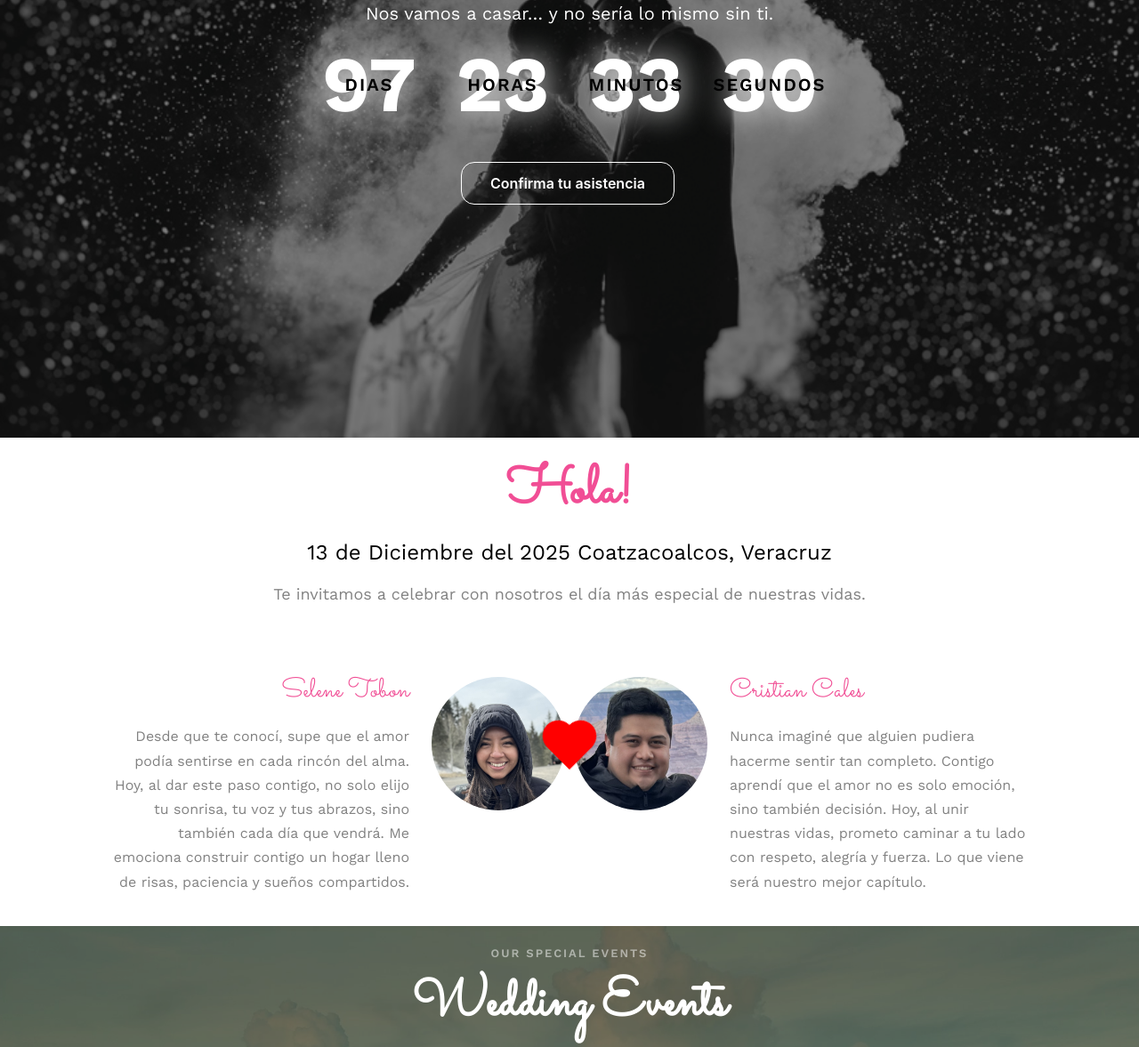
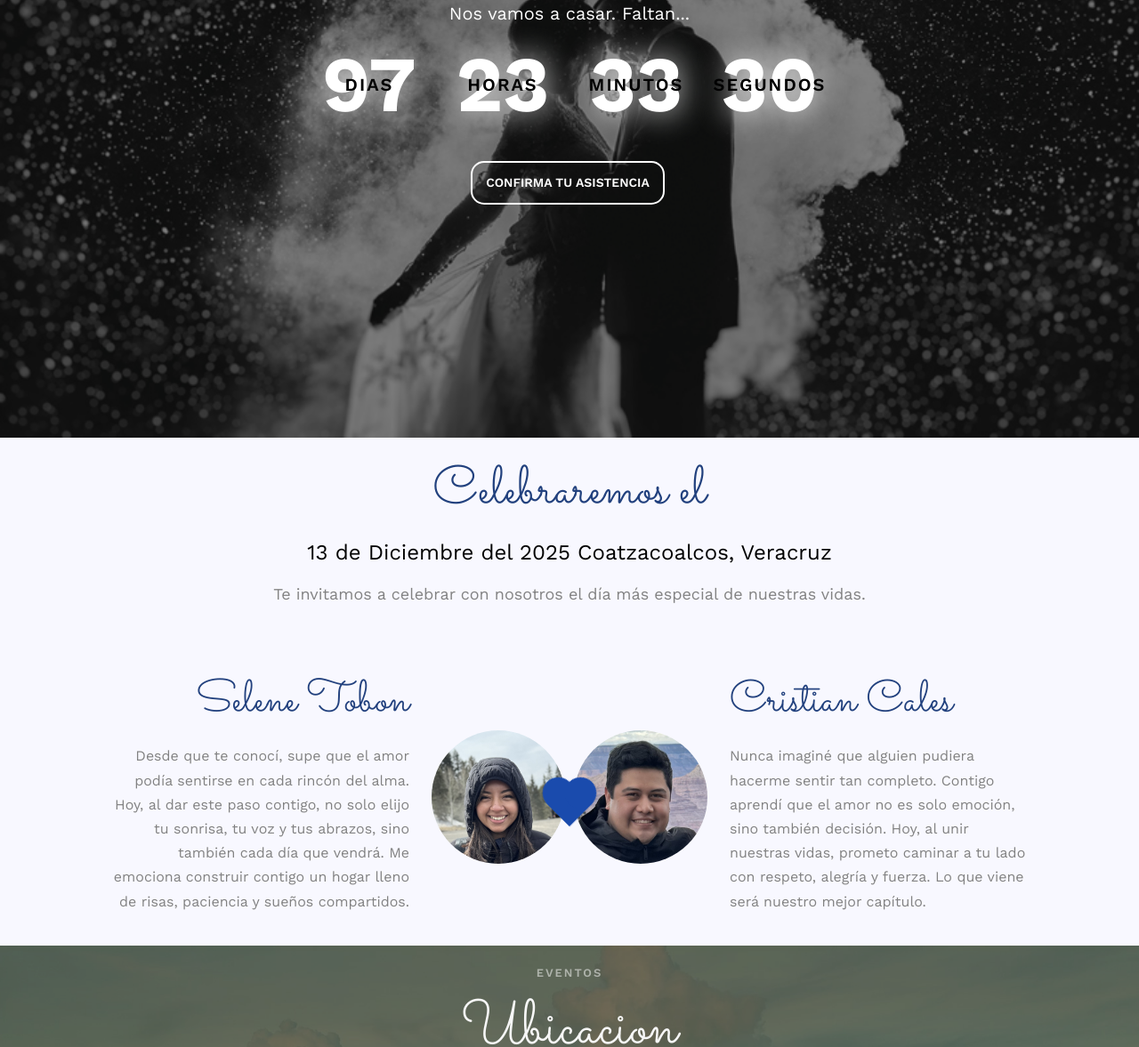
Before and after one commit to LuisTob0n/selene, a plain HTML site: page index.html in a window 1280 px wide. Shown: the part 408-1585 px from the top of the page at 89% size. Drawn offline with nearby package versions, Linux system fonts and the light colour scheme.

Commit message:
Pre Alpha v0.0.3 Modificacdo color texto y alineado de elementos

```diff
--- a/css/style.css
+++ b/css/style.css
@@ -16,7 +16,7 @@ body {
   font-size: 16px;
   line-height: 1.7;
   color: #828282;
-  background: #fff;
+  background: #F8F8FF !important;
 }
 
 #page {
@@ -389,10 +389,15 @@ h1, h2, h3, h4, h5, h6, figure {
   display: table;
   width: 100%;
 }
+
+/* Texto en ubicacion */
 #fh5co-counter .fh5co-heading h2,
 #fh5co-event .fh5co-heading h2 {
-  color: #fff;
-}
+  color: #f7f7f7;
+  font-size: 7rem;
+}
+
+/* Texto header en ubicacion */
 #fh5co-counter .fh5co-heading span,
 #fh5co-event .fh5co-heading span {
   color: rgba(255, 255, 255, 0.5);
@@ -916,16 +921,16 @@ form label {
 
 /* TEXTO SELENE Y CRISTIAN DEL HEADER */
 
+
+
 /* BOTONES HEADER */
 
 
-
-/* BOTON 1 RGB
-
+/* BOTON RGB
 #fh5co-header .display-tc .btn,
 #fh5co-counter .display-tc .btn,
 .fh5co-cover .display-tc .btn  {
-  padding: 0.6em 2em;
+  padding: 0.6em 1em;
   border: none;
   outline: none;
   color: rgb(255, 255, 255);
@@ -933,7 +938,7 @@ form label {
   cursor: pointer;
   position: relative;
   z-index: 0;
-  border-radius: 10px;
+  border-radius: 16px;
   user-select: none;
   -webkit-user-select: none;
   touch-action: manipulation;
@@ -966,7 +971,7 @@ form label {
   height: calc(100% + 4px);
   animation: glowing-button-85 20s linear infinite;
   transition: opacity 0.3s ease-in-out;
-  border-radius: 10px;
+  border-radius: 16px;
 }
 
 @keyframes glowing-button-85 {
@@ -992,17 +997,18 @@ form label {
   background: #222;
   left: 0;
   top: 0;
-  border-radius: 10px;
-}
- BOTON 1 RGB*/
-
+  border-radius: 16px;
+}
+*/
+
+/*BOTON 2
 #fh5co-header .display-tc .btn,
 #fh5co-counter .display-tc .btn,
 .fh5co-cover .display-tc .btn {
   appearance: none;
   background-color: transparent;
-  border: 0.1em solid #ffffff;
-  border-radius: 15px; /* más redondeado */
+  border: 0.16em solid #ffffff;
+  border-radius: 15px;
   box-sizing: border-box;
   color: #ffffff;
   cursor: pointer;
@@ -1011,7 +1017,7 @@ form label {
   font-size: 16px;
   font-weight: 600;
   line-height: normal;
-  min-height: 3em; /* más compacto que el original Uiverse */
+  min-height: 3em;
   min-width: 0;
   padding: 0.8em 2em;
   text-align: center;
@@ -1023,55 +1029,54 @@ form label {
   will-change: transform;
 }
 
-/* Hover */
 #fh5co-header .display-tc .btn:hover,
 #fh5co-counter .display-tc .btn:hover,
 .fh5co-cover .display-tc .btn:hover {
-  color: #fff;
-  background-color: #202020;
+  color: #000000;
+  background-color: white;
   box-shadow: rgba(0, 0, 0, 0.25) 0 8px 15px;
   transform: translateY(-2px);
   text-decoration: none;
   border: none;
 }
 
-/* Active */
+
 #fh5co-header .display-tc .btn:active,
 #fh5co-counter .display-tc .btn:active,
 .fh5co-cover .display-tc .btn:active {
   box-shadow: none;
   transform: translateY(0);
 }
-
-
-/* BOTON 2
+*/
+
+
+
 
 #fh5co-header .display-tc .btn,
 #fh5co-counter .display-tc .btn,
 .fh5co-cover .display-tc .btn {
   padding: 12px 15px;
-  background-image: linear-gradient(to right, #4F6892 0%, #617AA5  51%, #4F6892 100%) !important;
+  background-color: transparent;
   color: white;
-  border: none !important;
+  border: 0.15em solid #ffffff;
   font-size: 14px;
   text-transform: uppercase;
   font-weight: 600;
-  border-radius: 18px;
+  border-radius: 15px;
   transition: 0.5s;
   background-size: 200% auto;
   display: inline-block;
 }
-
 
 #fh5co-header .display-tc .btn:hover,
 #fh5co-counter .display-tc .btn:hover,
 .fh5co-cover .display-tc .btn:hover {
   background-position: right center;
-  color: white;
+  color: rgb(0, 0, 0);
   text-decoration: none;
-}
-
-BOTON 2 */
+  background-color: white;
+  box-shadow: 0px 0px 8px rgb(255, 255, 255) !important;
+}
 
 
 
@@ -1285,15 +1290,15 @@ BOTON 2 */
 
 
 
-/* CORAZON */
+/* CORAZON MAIN*/
 .heart {
   position: absolute;
-  top: 4em;
+  top: 8em;
   left: 50%;
   transform: translateX(-50%);
   width: 30px;
   height: 30px;
-  background-color: #ff0000;
+  background-color: #1a4bad;
   transform: rotate(-45deg);
   animation: pulse 1s ease infinite;
   z-index: 99;
@@ -1305,7 +1310,7 @@ BOTON 2 */
   position: absolute;
   width: 30px;
   height: 30px;
-  background-color: #ff0000;
+  background-color: #1a4bad;
   border-radius: 50%;
 }
 
@@ -1347,10 +1352,12 @@ BOTON 2 */
     width: 100%;
   }
 }
+/* Nombre de los dos en el main */
 .couple-half h3 {
   font-family: "Sacramento", Arial, serif;
-  color: #F14E95;
-  font-size: 30px;
+  color: #22417e;
+  font-size: 5rem;
+  font-weight: 500;
 }
 .couple-half .groom, .couple-half .bride {
   float: left;
@@ -1368,6 +1375,7 @@ BOTON 2 */
   -moz-border-radius: 50%;
   -ms-border-radius: 50%;
   border-radius: 50%;
+  margin-top: 40%;
 }
 @media screen and (max-width: 480px) {
   .couple-half .groom, .couple-half .bride {
@@ -1459,12 +1467,14 @@ BOTON 2 */
 .fh5co-heading.fh5co-heading-sm {
   margin-bottom: 2em;
 }
+
+/* Texto en main */
 .fh5co-heading h2 {
   font-size: 60px;
   margin-bottom: 10px;
   line-height: 1.5;
-  font-weight: bold;
-  color: #F14E95;
+  font-weight: 500;
+  color: #22417e;
   font-family: "Sacramento", Arial, serif;
 }
 @media screen and (max-width: 768px) {
--- a/index.html
+++ b/index.html
@@ -73,7 +73,7 @@
 						<div class="display-t">
 							<div class="display-tc animate-box" data-animate-effect="fadeIn">
 								<h1>Selene &amp; Cristian</h1>
-								<h2>Nos vamos a casar… y no sería lo mismo sin ti.</h2>
+								<h2>Nos vamos a casar. Faltan...</h2>
 								<div class="simply-countdown simply-countdown-one"></div>
 								<a href="https://forms.office.com/r/g3H6QHzSan" class="btn btn-default btn-sm" target="_blank" rel="noopener noreferrer"> Confirma tu asistencia</a>
 							</div>
@@ -87,7 +87,7 @@
 			<div class="container">
 				<div class="row">
 					<div class="col-md-8 col-md-offset-2 text-center fh5co-heading animate-box">
-						<h2>Hola!</h2>
+						<h2>Celebraremos el</h2>
 						<h3>13 de Diciembre del 2025 Coatzacoalcos, Veracruz</h3>
 						<p>Te invitamos a celebrar con nosotros el día más especial de nuestras vidas.</p>
 					</div>
@@ -123,8 +123,8 @@
 			<div class="container">
 				<div class="row">
 					<div class="col-md-8 col-md-offset-2 text-center fh5co-heading animate-box">
-						<span>Our Special Events</span>
-						<h2>Wedding Events</h2>
+						<span>Eventos</span>
+						<h2>Ubicacion</h2>
 					</div>
 				</div>
 				<div class="row">
--- a/js/fechaEstablecida.js
+++ b/js/fechaEstablecida.js
@@ -14,5 +14,6 @@ simplyCountdown('.simply-countdown-one', {
     hours: fechaObjetivo.getHours(),
     minutes: fechaObjetivo.getMinutes(),
     seconds: fechaObjetivo.getSeconds(),
-    enableUtc: false // 👈 usar hora local sin convertir a UTC
+    enableUtc: false, // 👈 usar hora local sin convertir a UTC
+    zeroPad: true
 });
```
